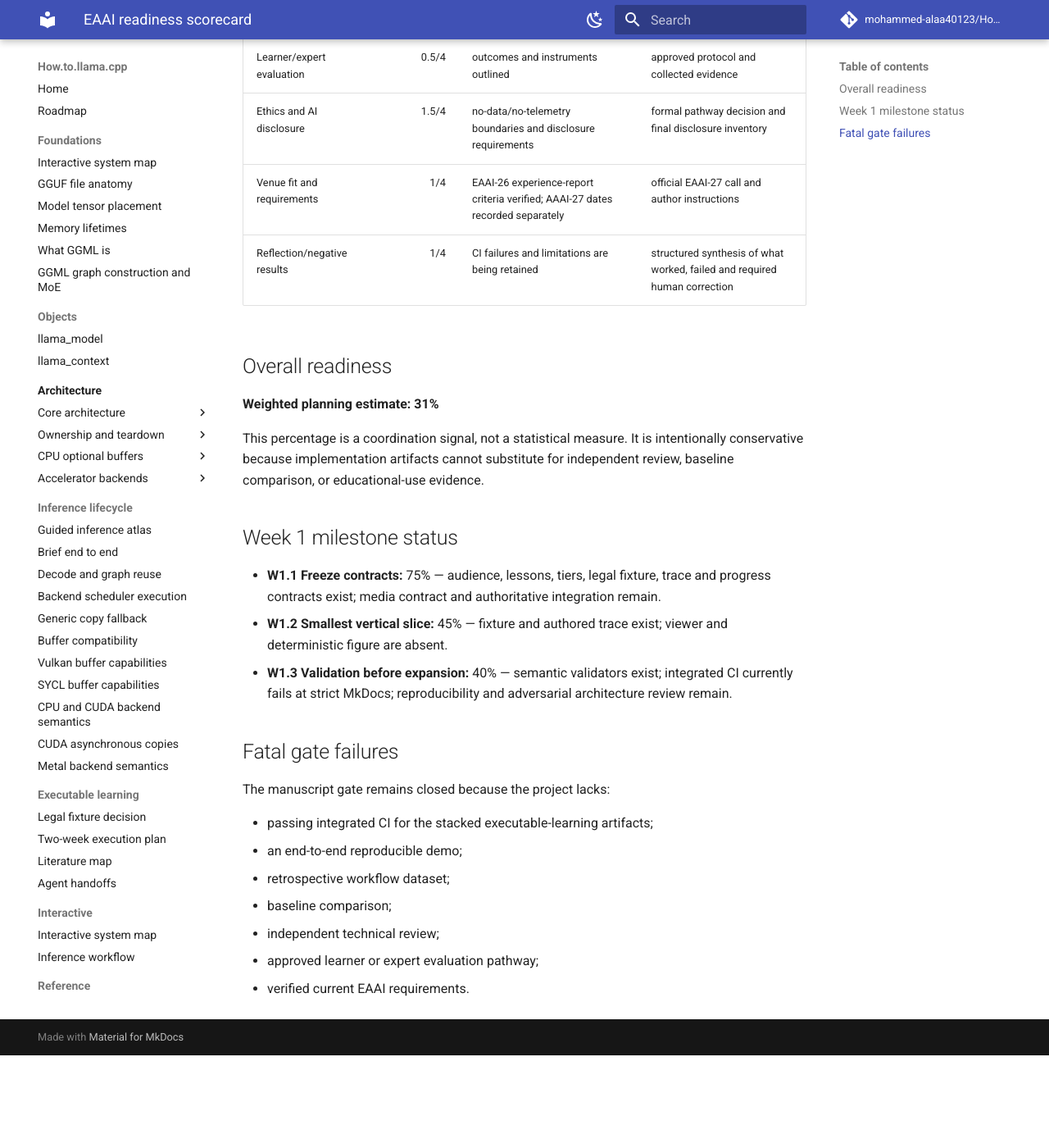
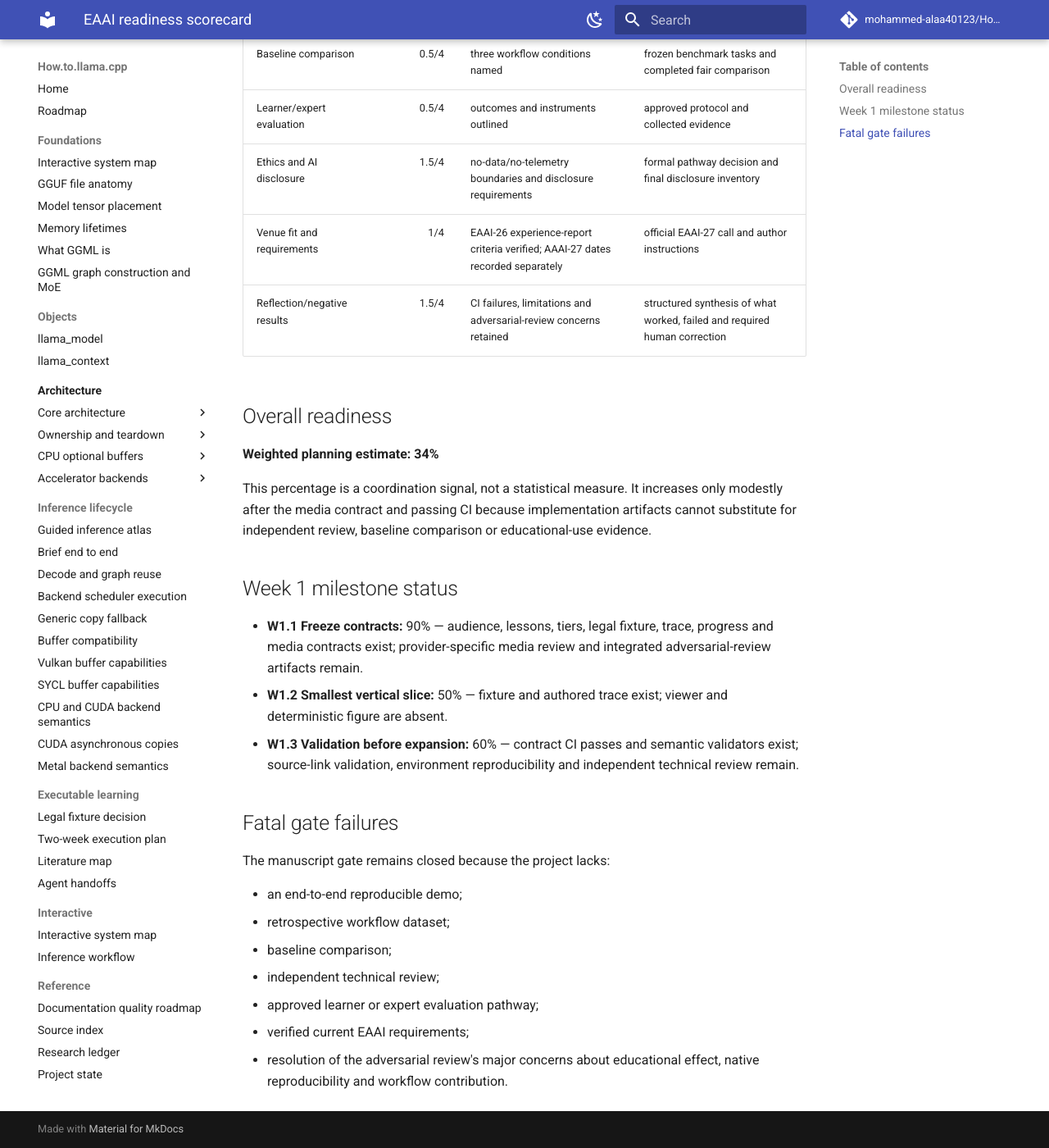
Before and after one commit to mohammed-alaa40123/How.to.llama.cpp, an MkDocs documentation site: the page built from docs/publication/readiness-scorecard.md, in a window 1280 px wide and 1400 px high, scrolled down 1458 px. Shown: the whole window at 82% size. Built offline with MkDocs 1.6.1 and Material for MkDocs 9.7.7, drawn with Linux system fonts in a browser that asks for light colours; comment, search, counter and statistics services are not loaded; before the commit the page ends 2745 px from its top, so only the background shows below that; some of the changed text lies outside the part shown.

Commit message:
docs: update EAAI readiness scorecard

```diff
--- a/docs/publication/readiness-scorecard.md
+++ b/docs/publication/readiness-scorecard.md
@@ -13,43 +13,43 @@
 | Category | Score | Current evidence | Next requirement |
 |---|---:|---|---|
 | Educational framing | 2.5/4 | target audience, prerequisites, misconceptions and three lesson contracts frozen | systematic documentation-gap audit and expert review of objectives |
-| Research questions and contribution | 2/4 | four planning RQs and bounded contribution statements | claims-evidence table tied to collected data and baselines |
+| Research questions and contribution | 2/4 | four planning RQs and bounded contribution statements | claims-evidence table integrated with collected data and baselines |
 | Lab platform architecture | 2/4 | unequal browser/local/cloud tiers and legal fixture policy | reproducibility matrix and clean-environment executions |
 | Lab 0 | 1.5/4 | six-phase schema, validator and model-free report | command runner, diagnostics, timing and local/devcontainer evidence |
 | GGUF browser lab | 1/4 | deterministic fixture, golden parse and lesson contract | browser parser, checkpoints, progress adapter and accessibility validation |
 | Executable lecture | 1.5/4 | trace schema, authored sample and validator | source-link validation, viewer shell and bounded native/faithful capture |
 | Progress/privacy | 2/4 | local-only schema and privacy constraints | export/import, migration, corruption recovery and storage adapter tests |
-| Media/provenance | 1/4 | deterministic-authority policy and review requirements | manifest schema, validator and deterministic figure dry run |
+| Media/provenance | 2/4 | manifest schema, semantic validator, deterministic example and passing CI | deterministic figure dry run with recomputed checksums; provider-specific official review |
 | Accessibility | 2/4 | static fallbacks required; existing generated-site accessibility checks | keyboard/reduced-motion/browser validation for new artifacts |
 | Technical correctness | 1.5/4 | pinned sources, deterministic fixtures and semantic validators | independent llama.cpp/GGML review and source-link checks |
-| Reproducibility | 1.5/4 | deterministic fixture and schema examples | passing integrated CI and environment matrix |
+| Reproducibility | 2/4 | deterministic fixture, schema examples and passing integrated contract CI | environment matrix and clean local/devcontainer runs |
 | Agent-workflow evidence | 1.5/4 | durable logs, handoffs and stacked commits | retrospective extraction, human-correction and cost records |
 | Baseline comparison | 0.5/4 | three workflow conditions named | frozen benchmark tasks and completed fair comparison |
 | Learner/expert evaluation | 0.5/4 | outcomes and instruments outlined | approved protocol and collected evidence |
 | Ethics and AI disclosure | 1.5/4 | no-data/no-telemetry boundaries and disclosure requirements | formal pathway decision and final disclosure inventory |
 | Venue fit and requirements | 1/4 | EAAI-26 experience-report criteria verified; AAAI-27 dates recorded separately | official EAAI-27 call and author instructions |
-| Reflection/negative results | 1/4 | CI failures and limitations are being retained | structured synthesis of what worked, failed and required human correction |
+| Reflection/negative results | 1.5/4 | CI failures, limitations and adversarial-review concerns retained | structured synthesis of what worked, failed and required human correction |
 
 ## Overall readiness
 
-**Weighted planning estimate: 31%**
+**Weighted planning estimate: 34%**
 
-This percentage is a coordination signal, not a statistical measure. It is intentionally conservative because implementation artifacts cannot substitute for independent review, baseline comparison, or educational-use evidence.
+This percentage is a coordination signal, not a statistical measure. It increases only modestly after the media contract and passing CI because implementation artifacts cannot substitute for independent review, baseline comparison or educational-use evidence.
 
 ## Week 1 milestone status
 
-- **W1.1 Freeze contracts:** 75% — audience, lessons, tiers, legal fixture, trace and progress contracts exist; media contract and authoritative integration remain.
-- **W1.2 Smallest vertical slice:** 45% — fixture and authored trace exist; viewer and deterministic figure are absent.
-- **W1.3 Validation before expansion:** 40% — semantic validators exist; integrated CI currently fails at strict MkDocs; reproducibility and adversarial architecture review remain.
+- **W1.1 Freeze contracts:** 90% — audience, lessons, tiers, legal fixture, trace, progress and media contracts exist; provider-specific media review and integrated adversarial-review artifacts remain.
+- **W1.2 Smallest vertical slice:** 50% — fixture and authored trace exist; viewer and deterministic figure are absent.
+- **W1.3 Validation before expansion:** 60% — contract CI passes and semantic validators exist; source-link validation, environment reproducibility and independent technical review remain.
 
 ## Fatal gate failures
 
 The manuscript gate remains closed because the project lacks:
 
-- passing integrated CI for the stacked executable-learning artifacts;
 - an end-to-end reproducible demo;
 - retrospective workflow dataset;
 - baseline comparison;
 - independent technical review;
 - approved learner or expert evaluation pathway;
-- verified current EAAI requirements.
+- verified current EAAI requirements;
+- resolution of the adversarial review's major concerns about educational effect, native reproducibility and workflow contribution.
```
Also changed, not shown: other parts of docs/publication/readiness-scorecard.md (+1 -1 lines).
